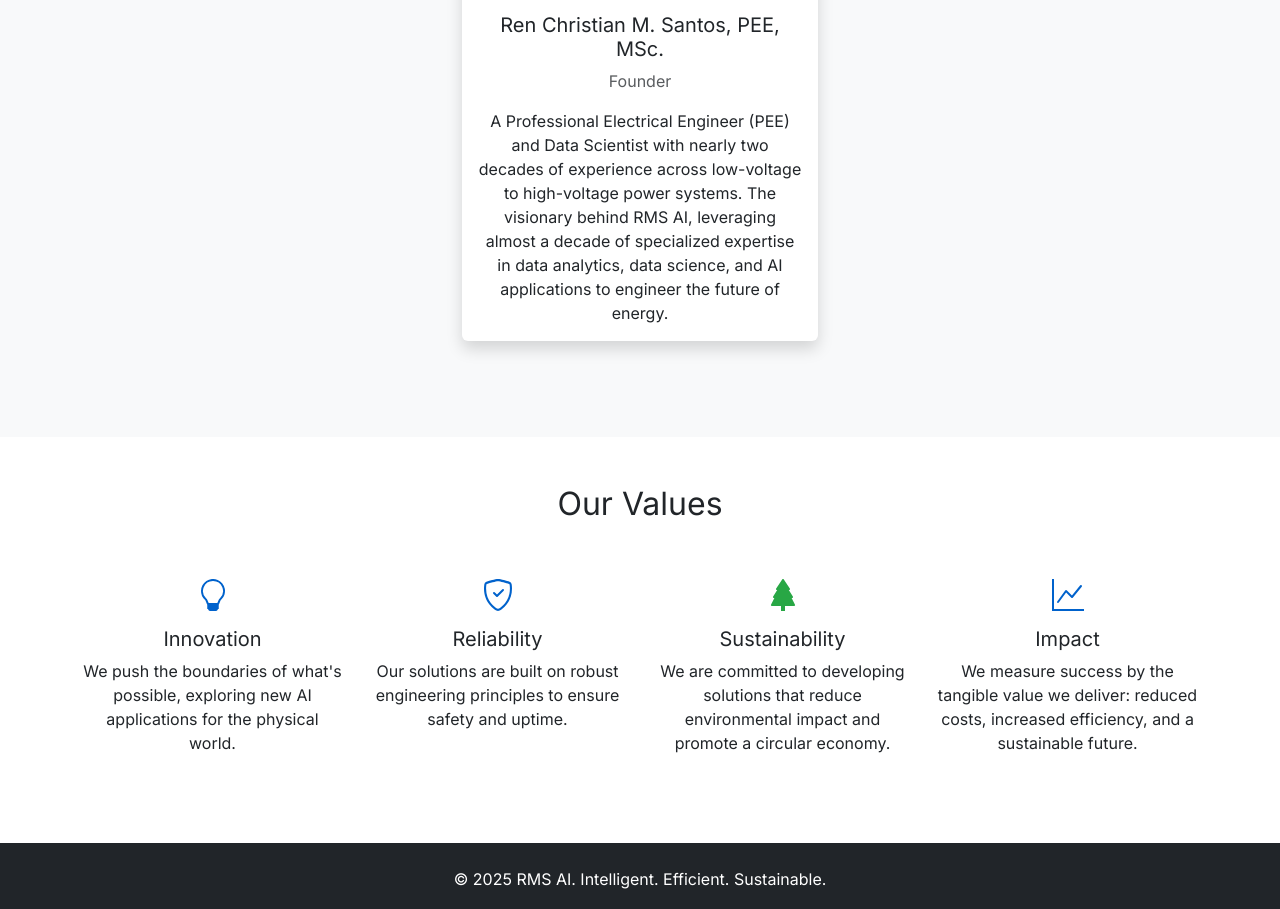
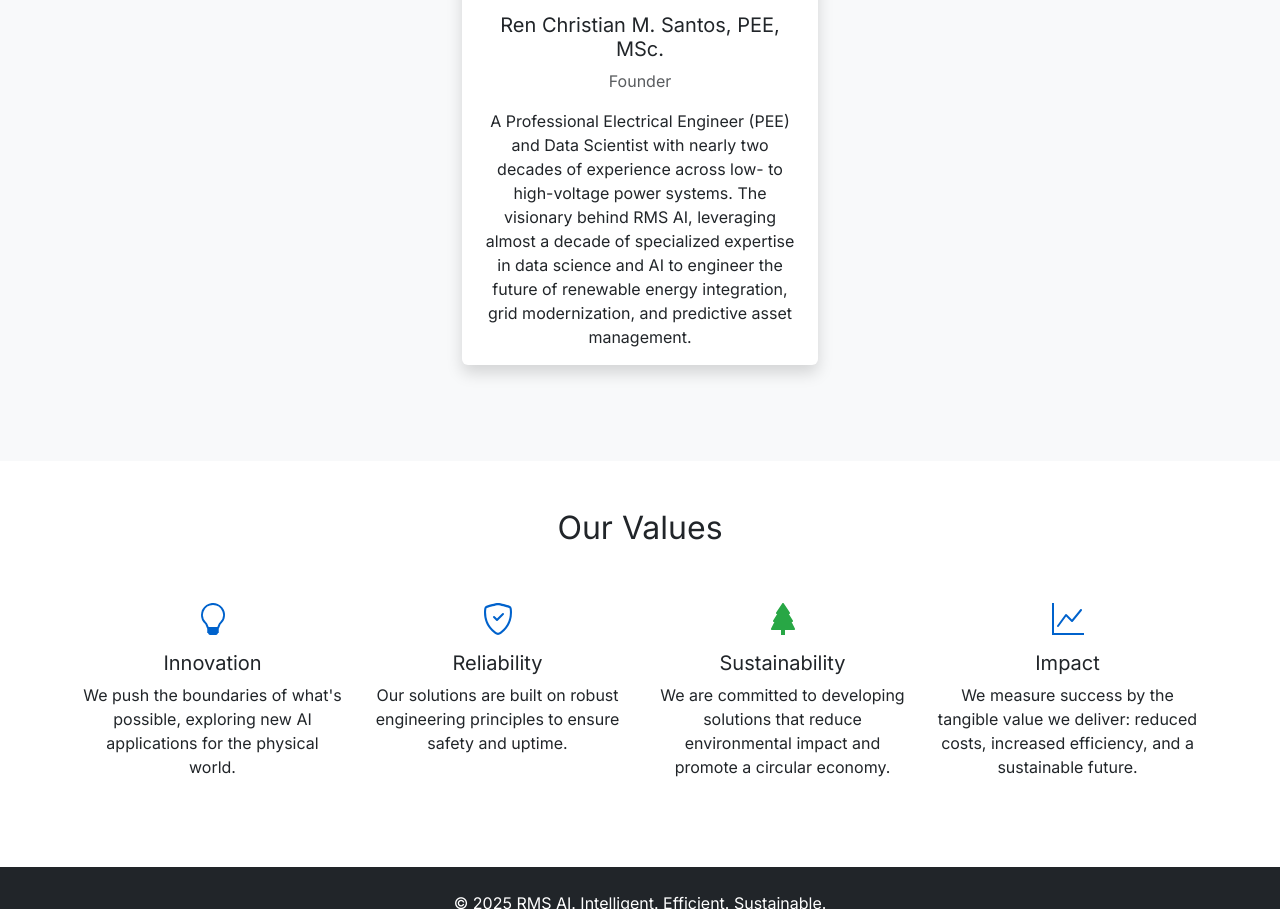
Before and after one commit to wrenzs/rmsaiwebsite, a plain HTML site: page about.html in a window 1280 px wide. Shown: the part 1422-2331 px from the top of the page. Drawn offline with nearby package versions, Linux system fonts and the light colour scheme.

Commit message:
Add files via upload
about update

```diff
--- a/about.html
+++ b/about.html
@@ -89,7 +89,7 @@
                         <div class="card-body">
                             <h5 class="card-title">Ren Christian M. Santos, PEE, MSc.</h5>
                             <p class="text-muted">Founder</p>
-                            <p class="card-text">A Professional Electrical Engineer (PEE) and Data Scientist with nearly two decades of experience across low-voltage to high-voltage power systems. The visionary behind RMS AI, leveraging almost a decade of specialized expertise in data analytics, data science, and AI applications to engineer the future of energy.</p>
+                            <p class="card-text">A Professional Electrical Engineer (PEE) and Data Scientist with nearly two decades of experience across low- to high-voltage power systems. The visionary behind RMS AI, leveraging almost a decade of specialized expertise in data science and AI to engineer the future of renewable energy integration, grid modernization, and predictive asset management.</p>
                         </div>
                     </div>
                 </div>
```
